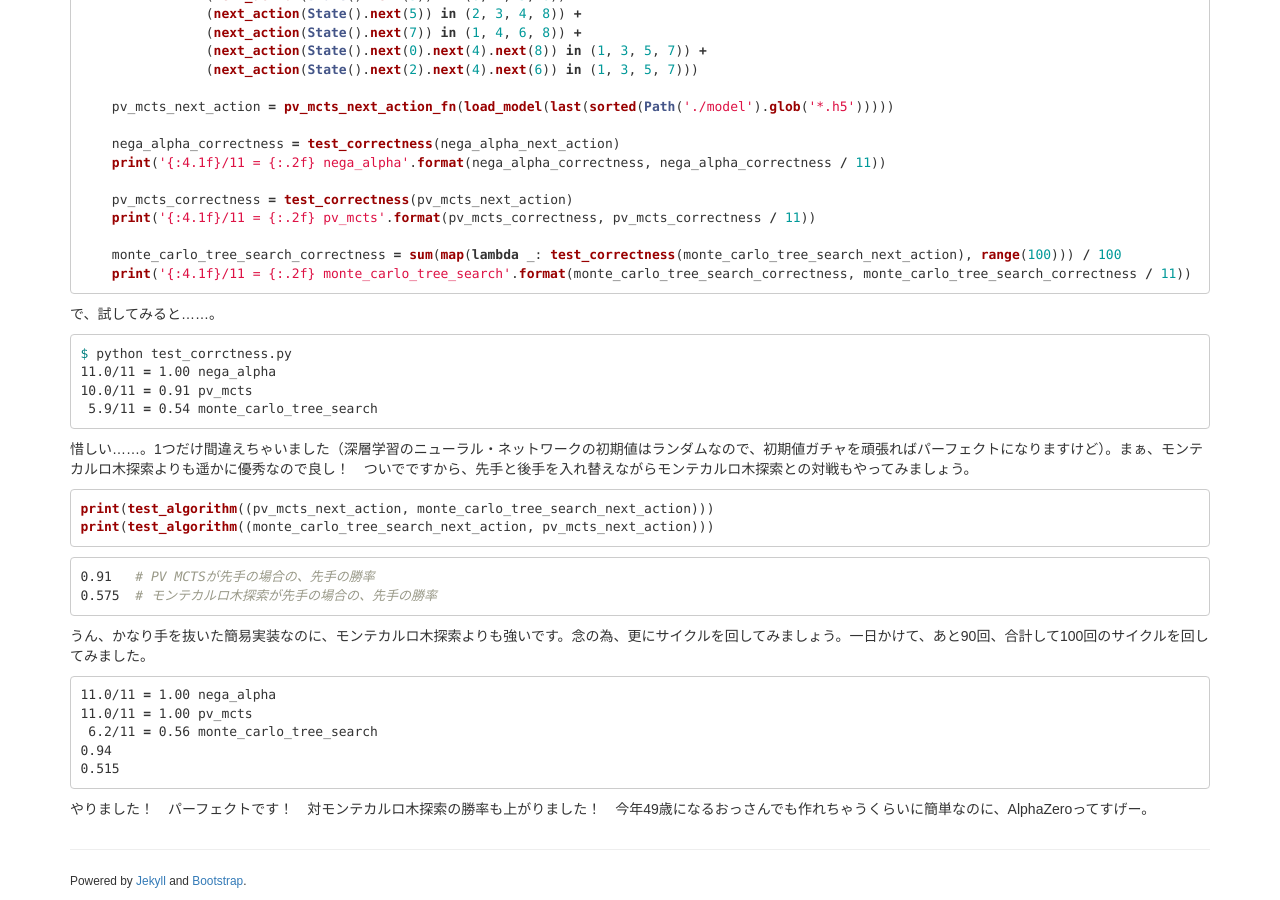
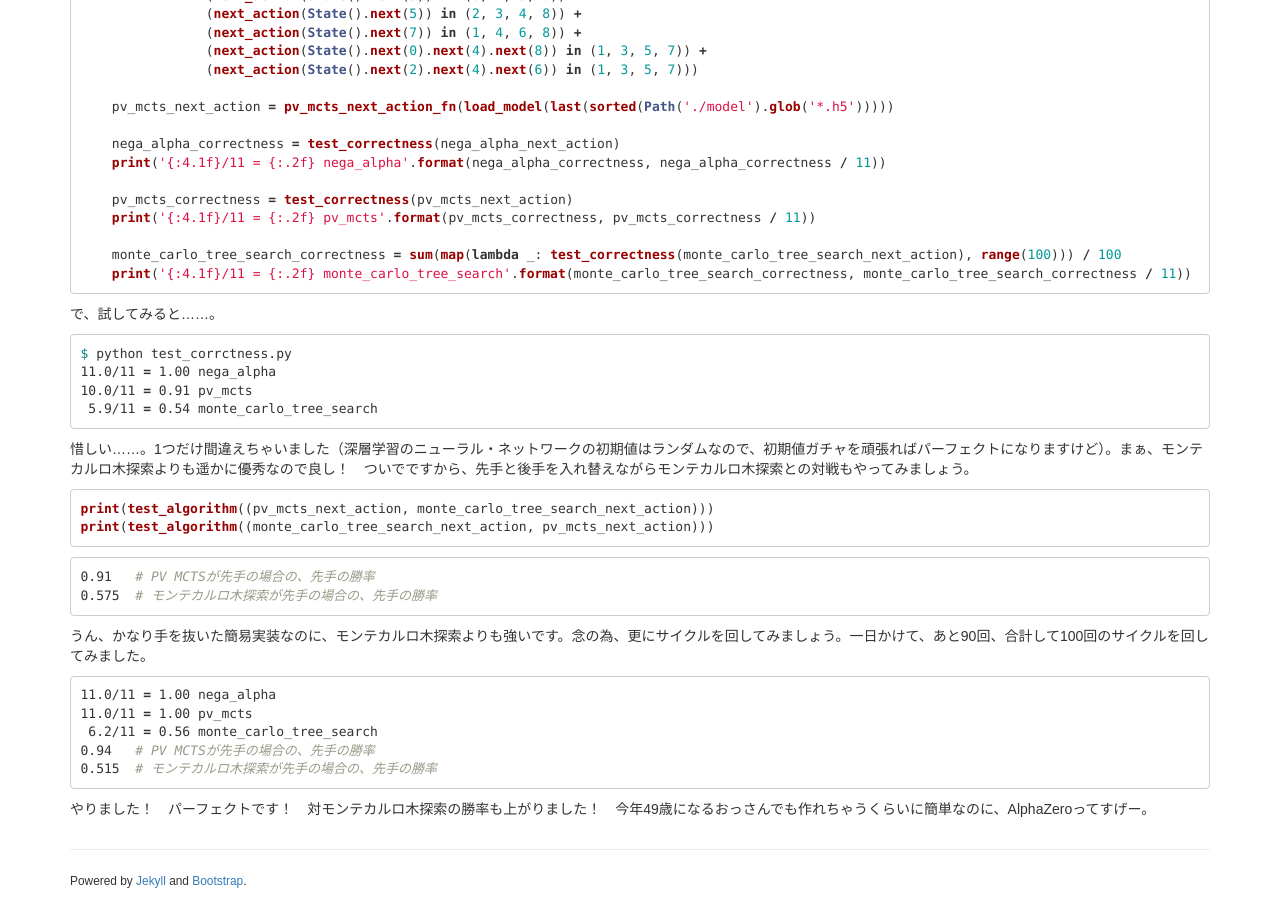
Before and after one commit to tail-island/tail-island.github.io, a Jekyll site: the page built from _posts/2018-06-20-alpha-zero.md, in a window 1280 px wide and 900 px high, scrolled down 10638 px. Built offline with Jekyll 4.4.1, drawn with Linux system fonts in a browser that asks for light colours.

Commit message:
some bugs are fixed.

```diff
--- a/_posts/2018-06-20-alpha-zero.md
+++ b/_posts/2018-06-20-alpha-zero.md
@@ -553,8 +553,8 @@ print(test_algorithm((monte_carlo_tree_search_next_action, pv_mcts_next_action))
 11.0/11 = 1.00 nega_alpha
 11.0/11 = 1.00 pv_mcts
  6.2/11 = 0.56 monte_carlo_tree_search
-0.94
-0.515
+0.94   # PV MCTSが先手の場合の、先手の勝率
+0.515  # モンテカルロ木探索が先手の場合の、先手の勝率
 ~~~
 
 やりました！　パーフェクトです！　対モンテカルロ木探索の勝率も上がりました！　今年49歳になるおっさんでも作れちゃうくらいに簡単なのに、AlphaZeroってすげー。
```
